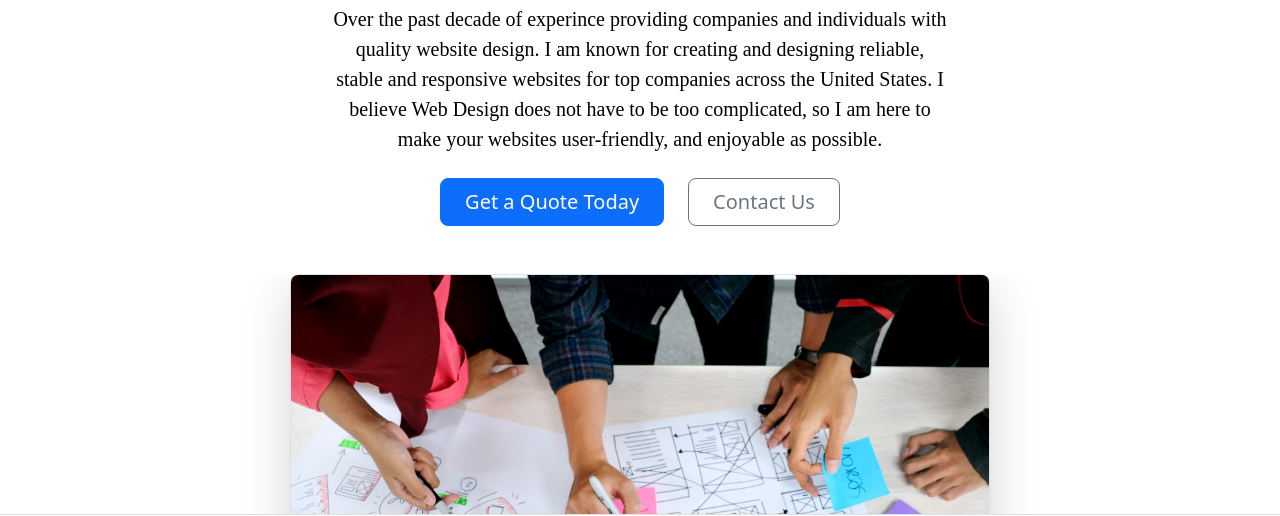
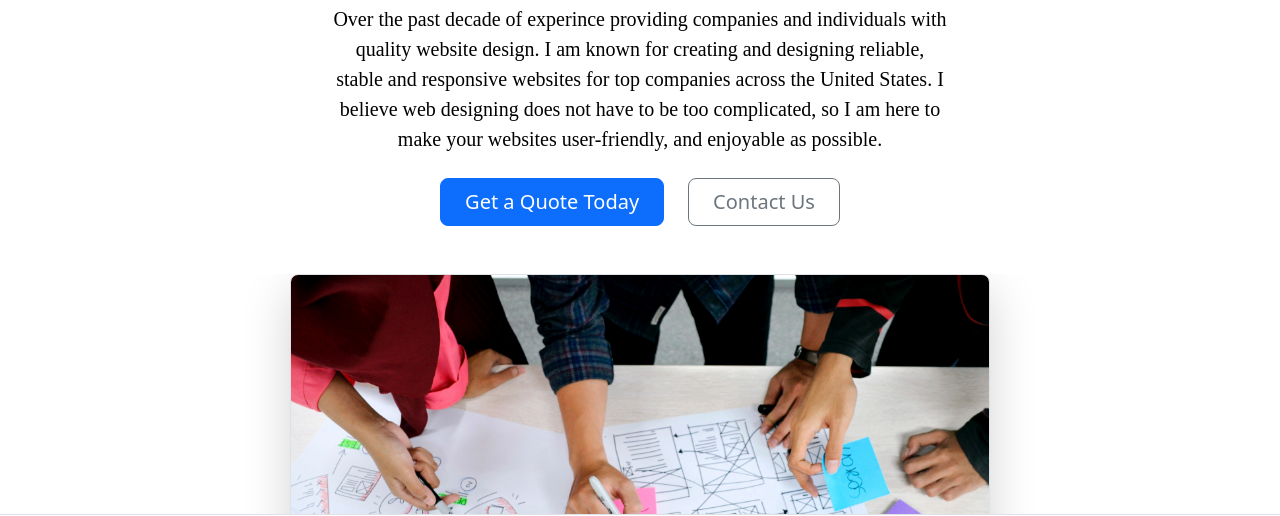
Before and after one commit to RVCC-IDMX/midterm-2023-Kelony11, a plain HTML site: page index.html in a window 1280 px wide. Shown: the part 293-809 px from the top of the page. Drawn offline with nearby package versions, Linux system fonts and the light colour scheme; a web font is replaced by a local one.

Commit message:
modifying main content

```diff
--- a/index.html
+++ b/index.html
@@ -66,7 +66,7 @@
     <div class="px-4 pt-5 my-5 text-center border-bottom">
       <h1 class="display-4 fw-bold text-body-emphasis">Web Design made easy!!</h1>
       <div class="col-lg-6 mx-auto">
-        <p class="lead mb-4">Over the past decade of experince providing companies and individuals with quality website design. I am known for creating and designing reliable, stable and responsive websites for top companies across the United States. I believe Web Design does not have to be too complicated, so I am here to make your websites user-friendly, and enjoyable as possible.</p>
+        <p class="lead mb-4">Over the past decade of experince providing companies and individuals with quality website design. I am known for creating and designing reliable, stable and responsive websites for top companies across the United States. I believe web designing does not have to be too complicated, so I am here to make your websites user-friendly, and enjoyable as possible.</p>
         <div class="d-grid gap-2 d-sm-flex justify-content-sm-center mb-5">
           <button type="button" class="btn btn-primary btn-lg px-4 me-sm-3">Get a Quote Today</button>
           <button type="button" class="btn btn-outline-secondary btn-lg px-4">Contact Us</button>
```
